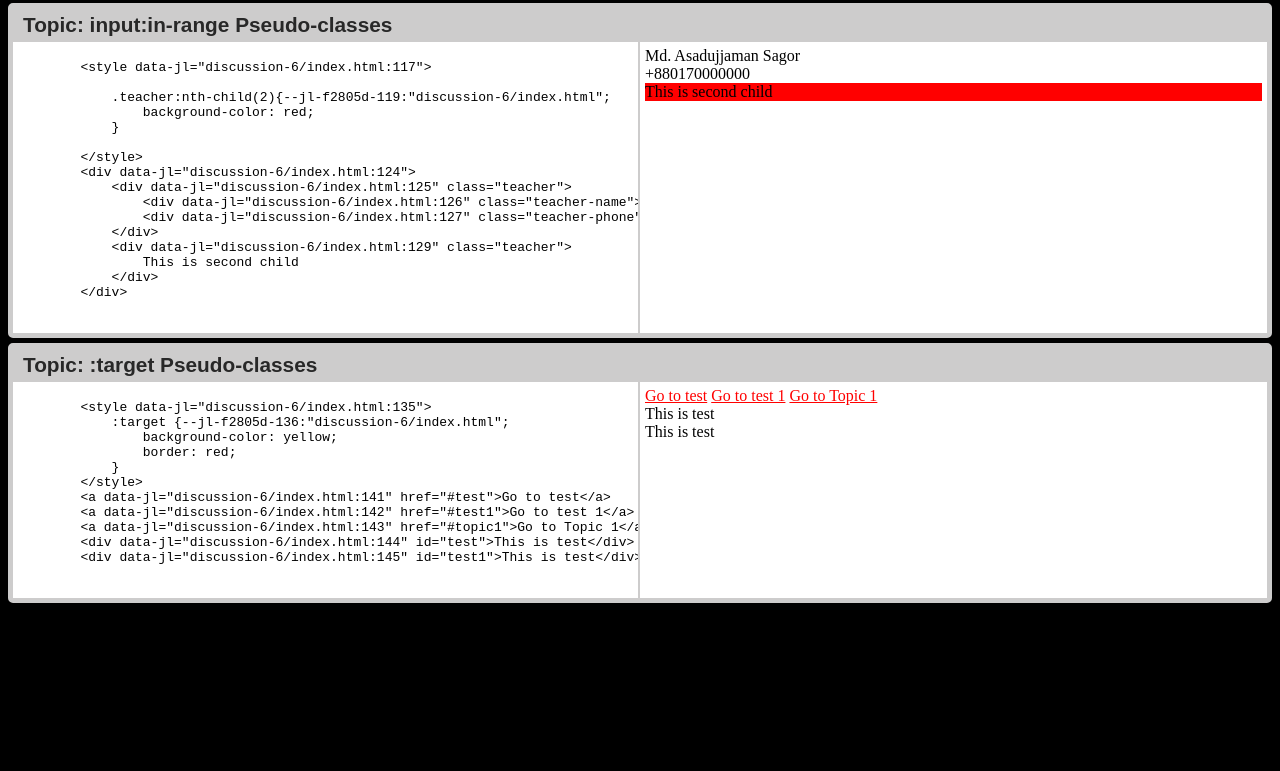
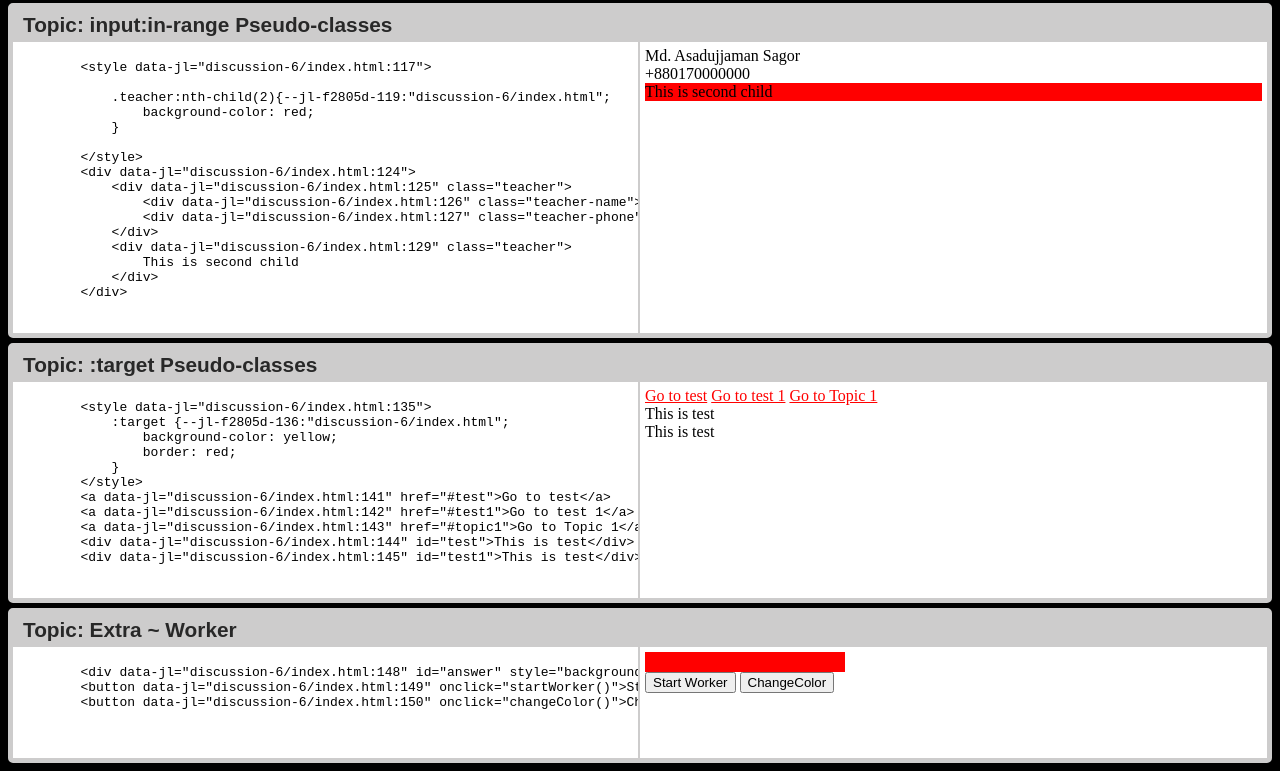
Before and after one commit to sagordev/css-riddle, a plain HTML site: page discussion-6/index.html in a window 1280 px wide. Shown: the part 1758-2529 px from the top of the page. Before the commit the page ends 2369 px from the top, so only its background shows below. Drawn offline with Linux system fonts and the light colour scheme.

Commit message:
Worker example added

```diff
--- a/discussion-6/index.html
+++ b/discussion-6/index.html
@@ -144,6 +144,13 @@
         <div id="test">This is test</div>
         <div id="test1">This is test</div>
     </div>
+    <div class="topic" topic-name="Extra ~ Worker">
+        <div id="answer" style="background: red; width: 200px; height: 20px; color: white;"></div>
+        <button onclick="startWorker()">Start Worker</button>
+        <button onclick="changeColor()">ChangeColor</button>
+
+    </div>
 </body>
+<script src="./main.js"></script>
 <script src="../previewer/previwer-script.js"></script>
 </html>
--- /dev/null
+++ b/discussion-6/main.js
@@ -0,0 +1,17 @@
+function startWorker(){
+    document.getElementById('answer').innerHTML = 'Worker running in background';
+    console.log("Worker started");
+    let worker = new Worker('testWorker.js');
+    worker.onmessage = function(event){
+        document.getElementById('answer').innerHTML = 'Worker executed: ' + event.data;
+    }
+}
+
+
+function changeColor(){
+    if(document.getElementById('answer').style.backgroundColor == 'red'){
+        document.getElementById('answer').style.backgroundColor = 'green'
+    }else{
+        document.getElementById('answer').style.backgroundColor = 'red'
+    }
+}
--- /dev/null
+++ b/discussion-6/testWorker.js
@@ -0,0 +1,4 @@
+console.log('testWorker.js loaded');
+
+for(var i = 0 ; i <= 1000000000; i++){}
+postMessage(i);
```
